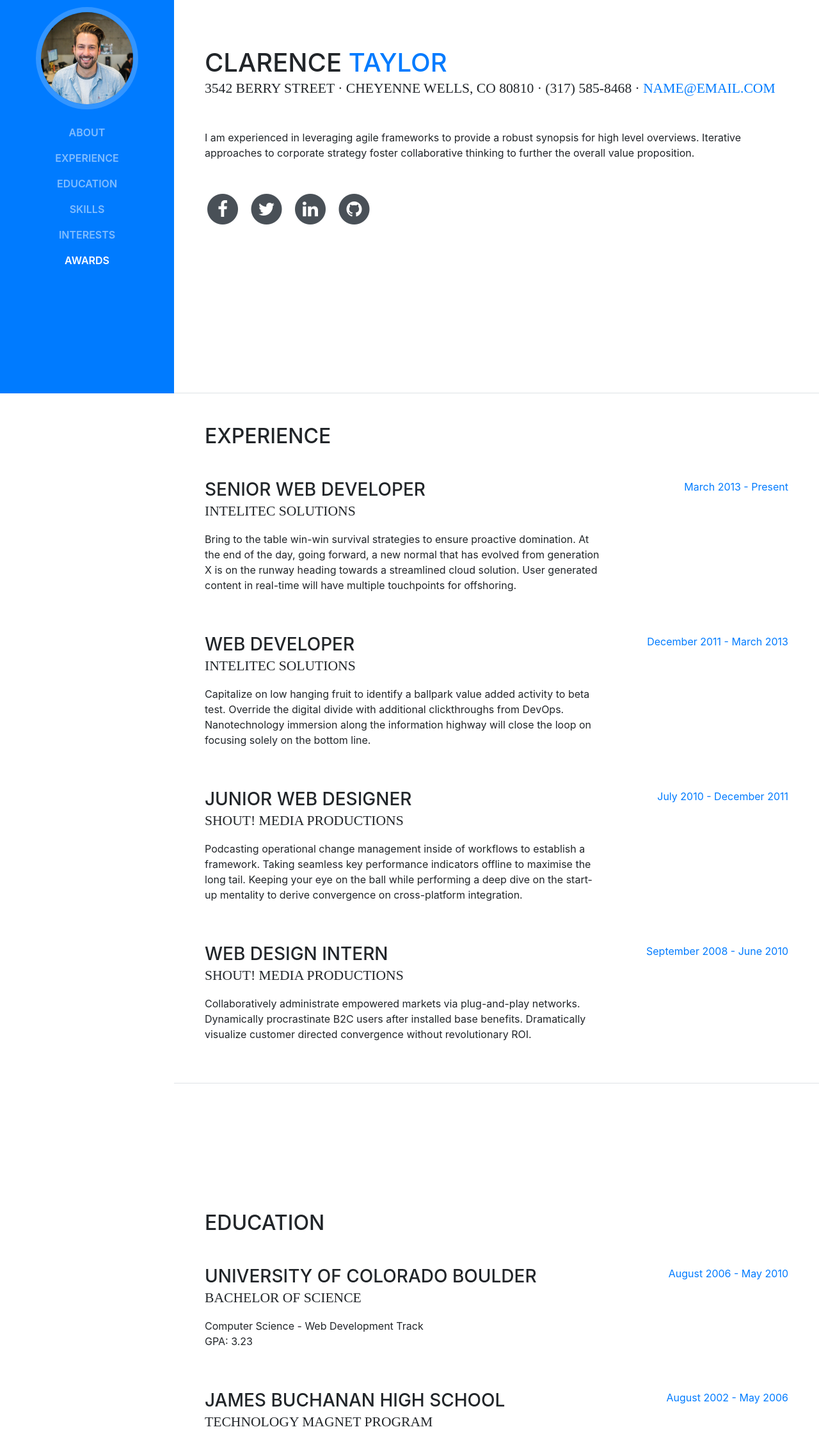
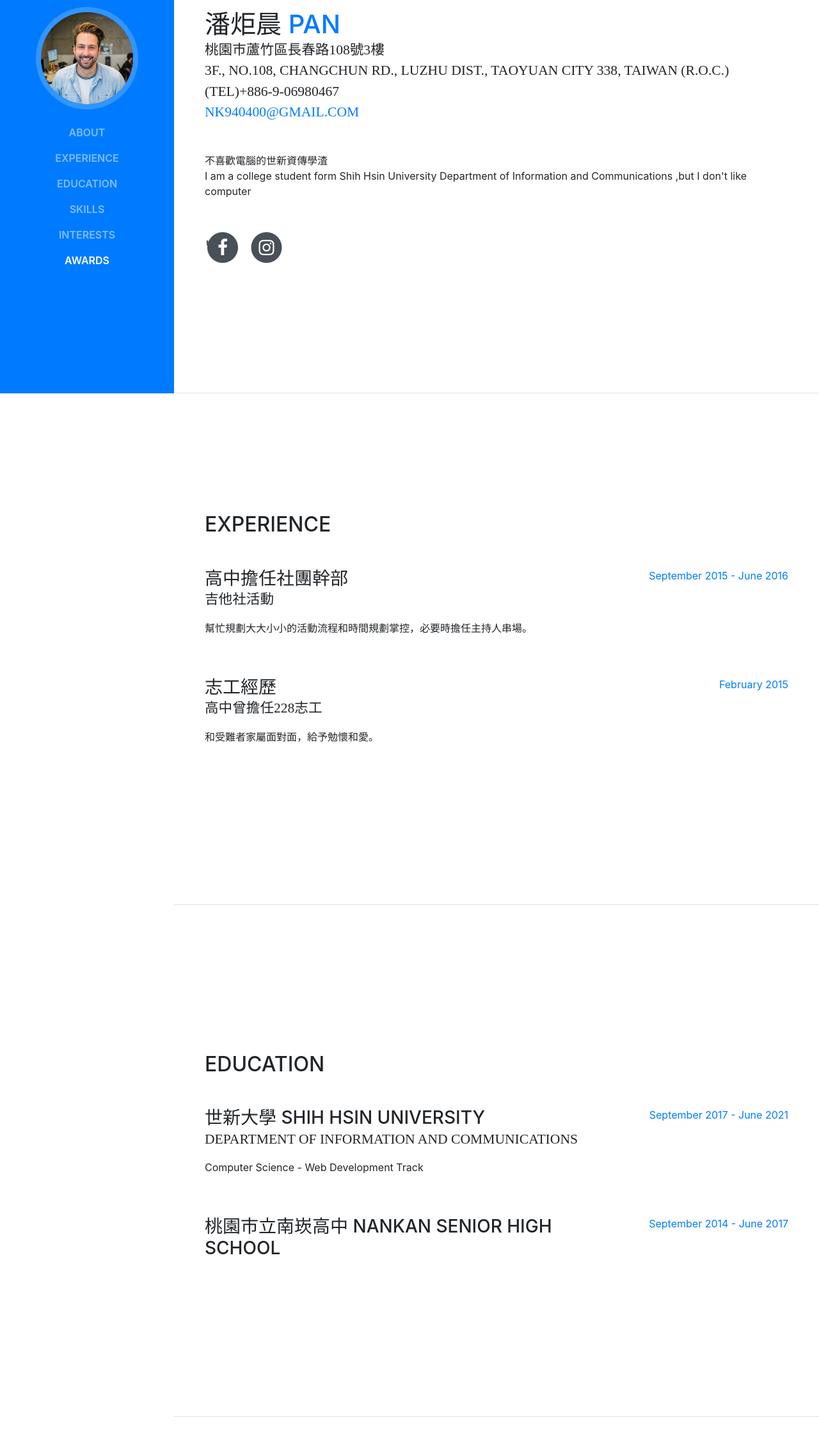
Before and after one commit to paniekhso/paniekhso.github.io, a website with bundled scripts: page index.html in a window 1280 px wide. Shown: the part 185-2427 px from the top of the page at 64% size. Built offline with nearby package versions, Linux system fonts and the light colour scheme; a web font is replaced by a local one.

Commit message:
Add files via upload

```diff
--- a/index.html
+++ b/index.html
@@ -5,10 +5,10 @@
 
     <meta charset="utf-8">
     <meta name="viewport" content="width=device-width, initial-scale=1, shrink-to-fit=no">
-    <meta name="description" content="">
-    <meta name="author" content="">
+    <meta name="description" content="潘炬晨的個人履歷">
+    <meta name="author" content="潘炬晨">
 
-    <title>Resume - Start Bootstrap Theme</title>
+    <title>潘炬晨pan</title>
 
     <!-- Bootstrap core CSS -->
     <link href="vendor/bootstrap/css/bootstrap.min.css" rel="stylesheet">
@@ -22,6 +22,7 @@
 
     <!-- Custom styles for this template -->
     <link href="css/resume.min.css" rel="stylesheet">
+	<link href="css/aasd.css" rel="stylesheet">
 
   </head>
 
@@ -65,43 +66,28 @@
 
       <section class="resume-section p-3 p-lg-5 d-flex d-column" id="about">
         <div class="my-auto">
-          <h1 class="mb-0">Clarence
-            <span class="text-primary">Taylor</span>
+          <h1 class="mb-0">潘炬晨
+            <span class="text-primary">pan</span>
           </h1>
-          <div class="subheading mb-5">3542 Berry Street · Cheyenne Wells, CO 80810 · (317) 585-8468 ·
-            <a href="mailto:name@email.com">name@email.com</a>
+          <div class="subheading mb-5">桃園市蘆竹區長春路108號3樓 <br>3F., No.108, Changchun Rd., Luzhu Dist., Taoyuan City 338, Taiwan (R.O.C.) (TEL)+886-9-06980467</br>
+            <a href="mailto:name@email.com">nk940400@gmail.com</a>
           </div>
-          <p class="mb-5">I am experienced in leveraging agile frameworks to provide a robust synopsis for high level overviews. Iterative approaches to corporate strategy foster collaborative thinking to further the overall value proposition.</p>
+          <p class="mb-5">不喜歡電腦的世新資傳學渣 <br>I am a college student form Shih Hsin University Department of Information and Communications ,but I don't like computer</br>  </p>
           <ul class="list-inline list-social-icons mb-0">
             <li class="list-inline-item">
-              <a href="#">
+              <a href="https://www.facebook.com/profile.php?id=100003130063129">
                 <span class="fa-stack fa-lg">
                   <i class="fa fa-circle fa-stack-2x"></i>
-                  <i class="fa fa-facebook fa-stack-1x fa-inverse"></i>
+                  <i class="fa fa-facebook fa-stack-1x fa-inverse"></i>"></i>
                 </span>
               </a>
             </li>
+
             <li class="list-inline-item">
-              <a href="#">
+              <a href="https://www.instagram.com/paniekhso/">
                 <span class="fa-stack fa-lg">
                   <i class="fa fa-circle fa-stack-2x"></i>
-                  <i class="fa fa-twitter fa-stack-1x fa-inverse"></i>
-                </span>
-              </a>
-            </li>
-            <li class="list-inline-item">
-              <a href="#">
-                <span class="fa-stack fa-lg">
-                  <i class="fa fa-circle fa-stack-2x"></i>
-                  <i class="fa fa-linkedin fa-stack-1x fa-inverse"></i>
-                </span>
-              </a>
-            </li>
-            <li class="list-inline-item">
-              <a href="#">
-                <span class="fa-stack fa-lg">
-                  <i class="fa fa-circle fa-stack-2x"></i>
-                  <i class="fa fa-github fa-stack-1x fa-inverse"></i>
+                  <i class="fa fa-instagram fa-stack-1x fa-inverse"></i>
                 </span>
               </a>
             </li>
@@ -115,47 +101,26 @@
 
           <div class="resume-item d-flex flex-column flex-md-row mb-5">
             <div class="resume-content mr-auto">
-              <h3 class="mb-0">Senior Web Developer</h3>
-              <div class="subheading mb-3">Intelitec Solutions</div>
-              <p>Bring to the table win-win survival strategies to ensure proactive domination. At the end of the day, going forward, a new normal that has evolved from generation X is on the runway heading towards a streamlined cloud solution. User generated content in real-time will have multiple touchpoints for offshoring.</p>
+              <h3 class="mb-0">高中擔任社團幹部</h3>
+              <div class="subheading mb-3">吉他社活動</div>
+              <p>幫忙規劃大大小小的活動流程和時間規劃掌控，必要時擔任主持人串場。</p>
             </div>
             <div class="resume-date text-md-right">
-              <span class="text-primary">March 2013 - Present</span>
+              <span class="text-primary">September 2015 - June 2016 </span>
             </div>
           </div>
 
           <div class="resume-item d-flex flex-column flex-md-row mb-5">
             <div class="resume-content mr-auto">
-              <h3 class="mb-0">Web Developer</h3>
-              <div class="subheading mb-3">Intelitec Solutions</div>
-              <p>Capitalize on low hanging fruit to identify a ballpark value added activity to beta test. Override the digital divide with additional clickthroughs from DevOps. Nanotechnology immersion along the information highway will close the loop on focusing solely on the bottom line.</p>
+              <h3 class="mb-0">志工經歷</h3>
+              <div class="subheading mb-3">高中曾擔任228志工</div>
+              <p>和受難者家屬面對面，給予勉懷和愛。</p>
             </div>
             <div class="resume-date text-md-right">
-              <span class="text-primary">December 2011 - March 2013</span>
+              <span class="text-primary">February 2015</span>
             </div>
           </div>
 
-          <div class="resume-item d-flex flex-column flex-md-row mb-5">
-            <div class="resume-content mr-auto">
-              <h3 class="mb-0">Junior Web Designer</h3>
-              <div class="subheading mb-3">Shout! Media Productions</div>
-              <p>Podcasting operational change management inside of workflows to establish a framework. Taking seamless key performance indicators offline to maximise the long tail. Keeping your eye on the ball while performing a deep dive on the start-up mentality to derive convergence on cross-platform integration.</p>
-            </div>
-            <div class="resume-date text-md-right">
-              <span class="text-primary">July 2010 - December 2011</span>
-            </div>
-          </div>
-
-          <div class="resume-item d-flex flex-column flex-md-row">
-            <div class="resume-content mr-auto">
-              <h3 class="mb-0">Web Design Intern</h3>
-              <div class="subheading mb-3">Shout! Media Productions</div>
-              <p>Collaboratively administrate empowered markets via plug-and-play networks. Dynamically procrastinate B2C users after installed base benefits. Dramatically visualize customer directed convergence without revolutionary ROI.</p>
-            </div>
-            <div class="resume-date text-md-right">
-              <span class="text-primary">September 2008 - June 2010</span>
-            </div>
-          </div>
 
         </div>
 
@@ -167,24 +132,24 @@
 
           <div class="resume-item d-flex flex-column flex-md-row mb-5">
             <div class="resume-content mr-auto">
-              <h3 class="mb-0">University of Colorado Boulder</h3>
-              <div class="subheading mb-3">Bachelor of Science</div>
+              <h3 class="mb-0">世新大學 Shih Hsin University</h3>
+              <div class="subheading mb-3">Department of Information and Communications</div>
               <div>Computer Science - Web Development Track</div>
-              <p>GPA: 3.23</p>
+              <p></p>
             </div>
             <div class="resume-date text-md-right">
-              <span class="text-primary">August 2006 - May 2010</span>
+              <span class="text-primary">September 2017 - June 2021</span>
             </div>
           </div>
 
           <div class="resume-item d-flex flex-column flex-md-row">
             <div class="resume-content mr-auto">
-              <h3 class="mb-0">James Buchanan High School</h3>
-              <div class="subheading mb-3">Technology Magnet Program</div>
-              <p>GPA: 3.56</p>
+              <h3 class="mb-0">桃園市立南崁高中 Nankan Senior High School</h3>
+              <div class="subheading mb-3"></div>
+              <p></p>
             </div>
             <div class="resume-date text-md-right">
-              <span class="text-primary">August 2002 - May 2006</span>
+              <span class="text-primary">September 2014 - June 2017</span>
             </div>
           </div>
 
```
